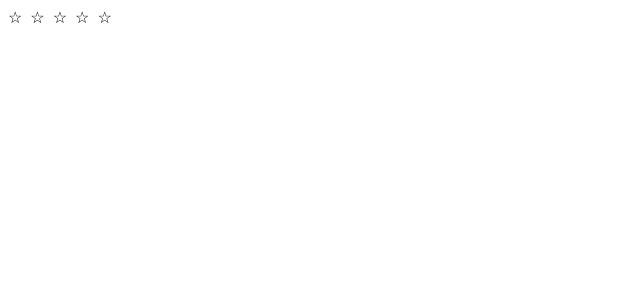
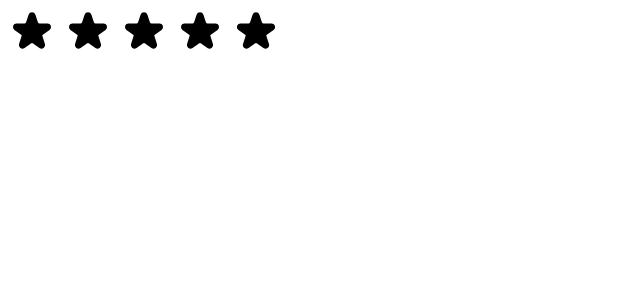
Before and after one commit to bszaidi/usepopcorn, a React (Create React App) app: page / in a window 1280 px wide. Shown: the top 300 px of the page, without its empty margins (0-640 px from the left). Built offline with nearby package versions, Linux system fonts and the light colour scheme.

Commit message:
Replaced stars with more customisable SVG Icons

```diff
--- a/src/StarRating.js
+++ b/src/StarRating.js
@@ -32,10 +32,25 @@
     </div>
   );
 }
+
+const starStyle = {
+  width: "48px",
+  height: "48px",
+  display: "blocl",
+  cursor: "pointer",
+};
 function Star({ onRate, full, onHoverIn, onHoverOut }) {
   return (
-    <span role="button" onClick={onRate} onMouseEnter={onHoverIn} onMouseLeave={onHoverOut}>
-      {full ? "⭐️" : "☆"}
+    <span role="button" onClick={onRate} onMouseEnter={onHoverIn} onMouseLeave={onHoverOut} style={starStyle}>
+      {full ? (
+        <svg xmlns="http://www.w3.org/2000/svg" viewBox="0 0 20 20" fill="yellow" stroke="#000">
+          <path d="M9.049 2.927c.3-.921 1.603-.921 1.902 0l1.07 3.292a1 1 0 00.95.69h3.462c.969 0 1.371 1.24.588 1.81l-2.8 2.034a1 1 0 00-.364 1.118l1.07 3.292c.3.921-.755 1.688-1.54 1.118l-2.8-2.034a1 1 0 00-1.175 0l-2.8 2.034c-.784.57-1.838-.197-1.539-1.118l1.07-3.292a1 1 0 00-.364-1.118L2.98 8.72c-.783-.57-.38-1.81.588-1.81h3.461a1 1 0 00.951-.69l1.07-3.292z" />
+        </svg>
+      ) : (
+        <svg xmlns="http://www.w3.org/2000/svg" viewBox="0 0 20 20" fill="" stroke="#000">
+          <path d="M9.049 2.927c.3-.921 1.603-.921 1.902 0l1.07 3.292a1 1 0 00.95.69h3.462c.969 0 1.371 1.24.588 1.81l-2.8 2.034a1 1 0 00-.364 1.118l1.07 3.292c.3.921-.755 1.688-1.54 1.118l-2.8-2.034a1 1 0 00-1.175 0l-2.8 2.034c-.784.57-1.838-.197-1.539-1.118l1.07-3.292a1 1 0 00-.364-1.118L2.98 8.72c-.783-.57-.38-1.81.588-1.81h3.461a1 1 0 00.951-.69l1.07-3.292z" />
+        </svg>
+      )}
     </span>
   );
 }
```
